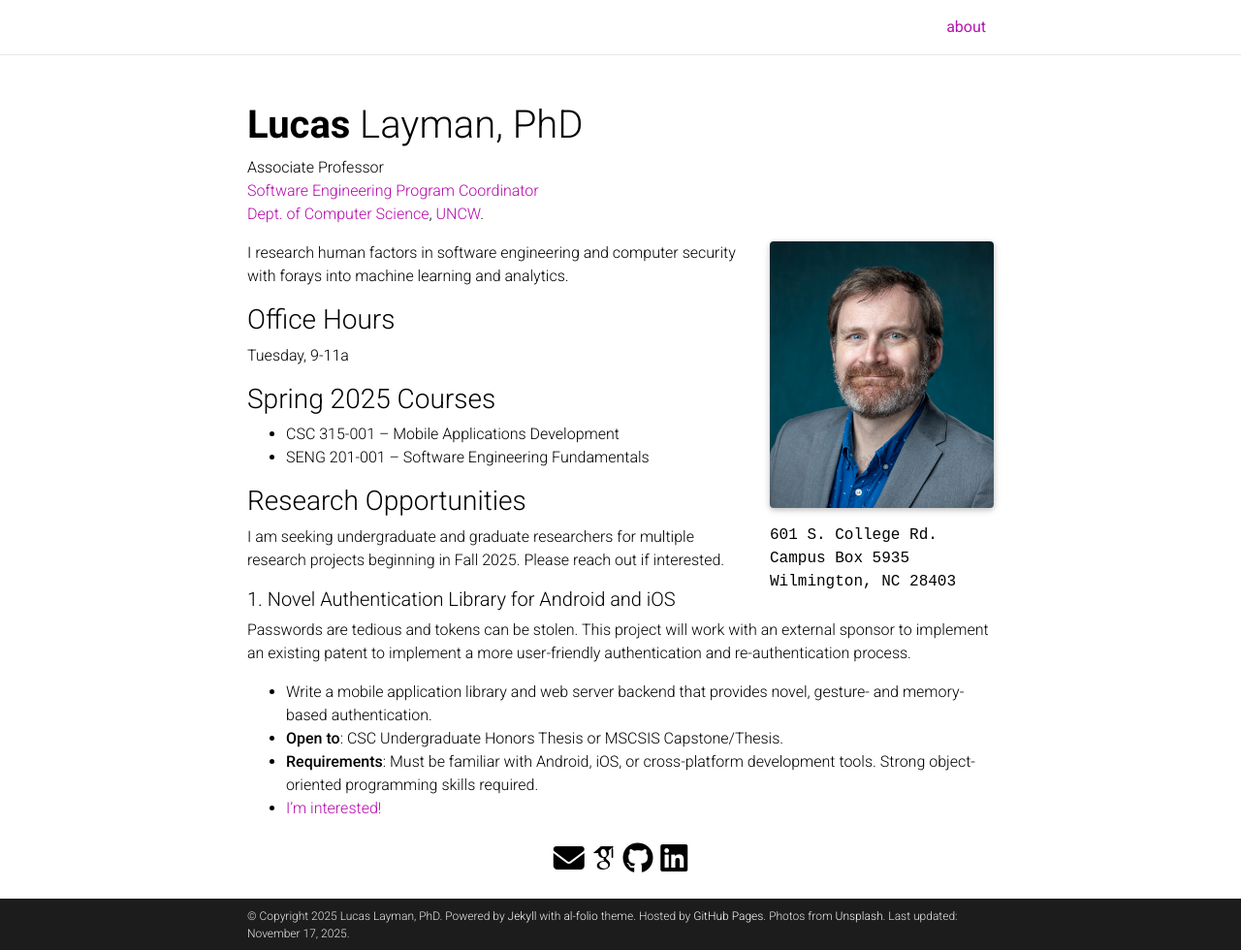
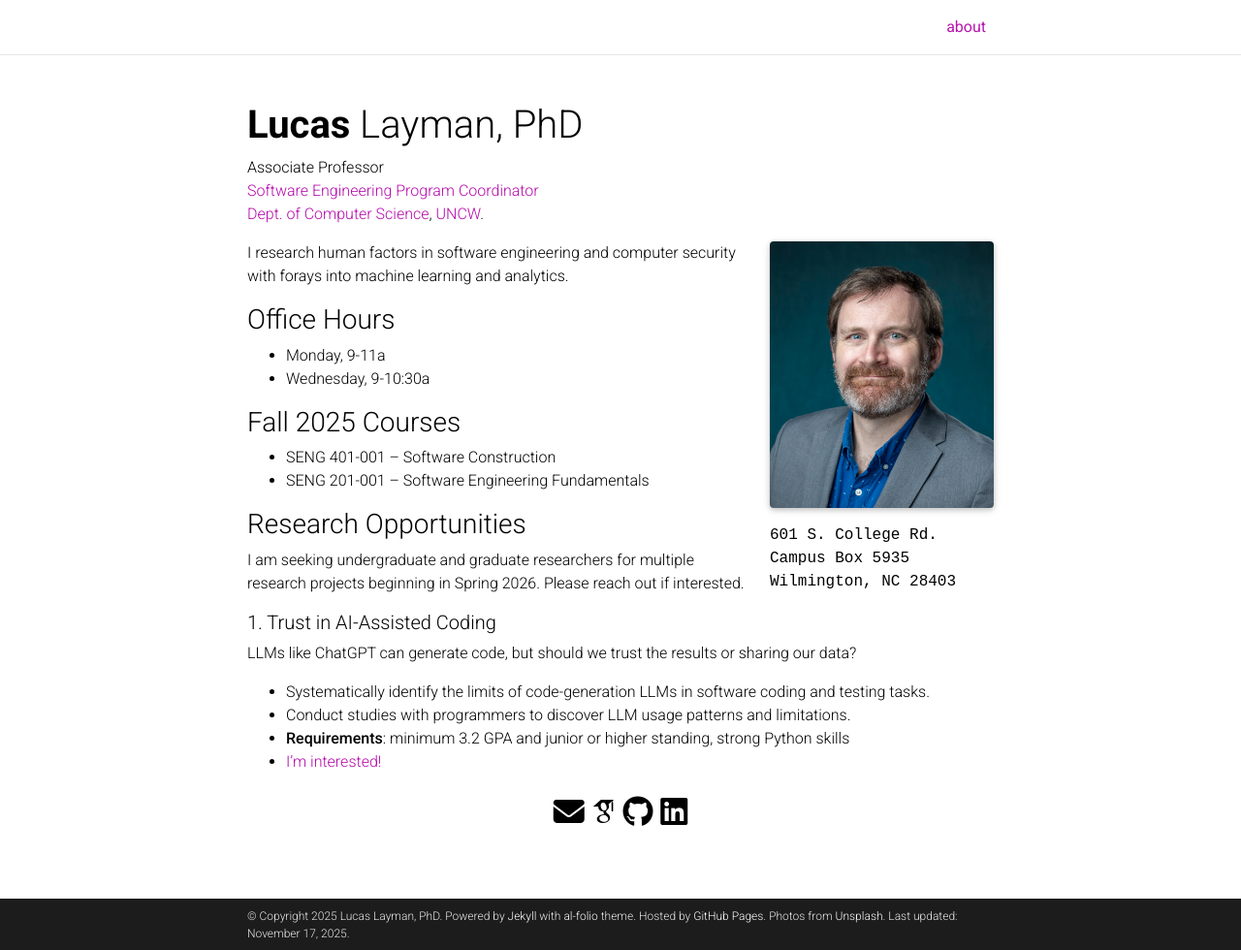
Before and after one commit to llayman/llayman.github.io, a Jekyll site: the page built from _pages/about.md, in a window 1280 px wide and 980 px high. Shown: the whole window at 97% size. Built offline with Jekyll 4.4.1, drawn with Linux system fonts in a browser that asks for light colours; full-size pictures stand in for the smaller copies a plugin makes; some web fonts are replaced; comment, search, counter and statistics services are not loaded; a style sheet for code colours, icons or effects is not loaded.

Commit message:
updated front page

```diff
--- a/_pages/about.md
+++ b/_pages/about.md
@@ -24,10 +24,11 @@
 <!-- # Teaching -->
 
 ### Office Hours
-Tuesday, 9-11a
+- Monday, 9-11a
+- Wednesday, 9-10:30a
 
-### Spring 2025 Courses
-- CSC 315-001 &ndash; Mobile Applications Development
+### Fall 2025 Courses
+- SENG 401-001 &ndash; Software Construction
 - SENG 201-001 &ndash; Software Engineering Fundamentals
 
 <!--
@@ -41,7 +42,7 @@
 -->
 
 ### Research Opportunities
-I am seeking undergraduate and graduate researchers for multiple research projects beginning in Fall 2025. Please reach out if interested.
+I am seeking undergraduate and graduate researchers for multiple research projects beginning in Spring 2026. Please reach out if interested.
 
 <!-- ##### 1. Visual Assistant for Git in VSCode
 The learning curve for proper git usage is steep, but a visual representation of git state and next steps can help.
@@ -72,9 +73,9 @@
 - [I'm interested!](mailto:laymanl@uncw.edu?subject=Impact of Cyber UI Design) -->
 
 
-##### 1. Novel Authentication Library for Android and iOS
+<!-- ##### 1. Novel Authentication Library for Android and iOS
 Passwords are tedious and tokens can be stolen. This project will work with an external sponsor to implement an existing patent to implement a more user-friendly authentication and re-authentication process.
 - Write a mobile application library and web server backend that provides novel, gesture- and memory-based authentication.
 - **Open to**: CSC Undergraduate Honors Thesis or MSCSIS Capstone/Thesis.
 - **Requirements**: Must be familiar with Android, iOS, or cross-platform development tools. Strong object-oriented programming skills required.
-- [I'm interested!](mailto:laymanl@uncw.edu?subject=Auth Library for Android and iOS)
+- [I'm interested!](mailto:laymanl@uncw.edu?subject=Auth Library for Android and iOS) -->
```
Also changed, not shown: other parts of _pages/about.md (+2 -2 lines).
